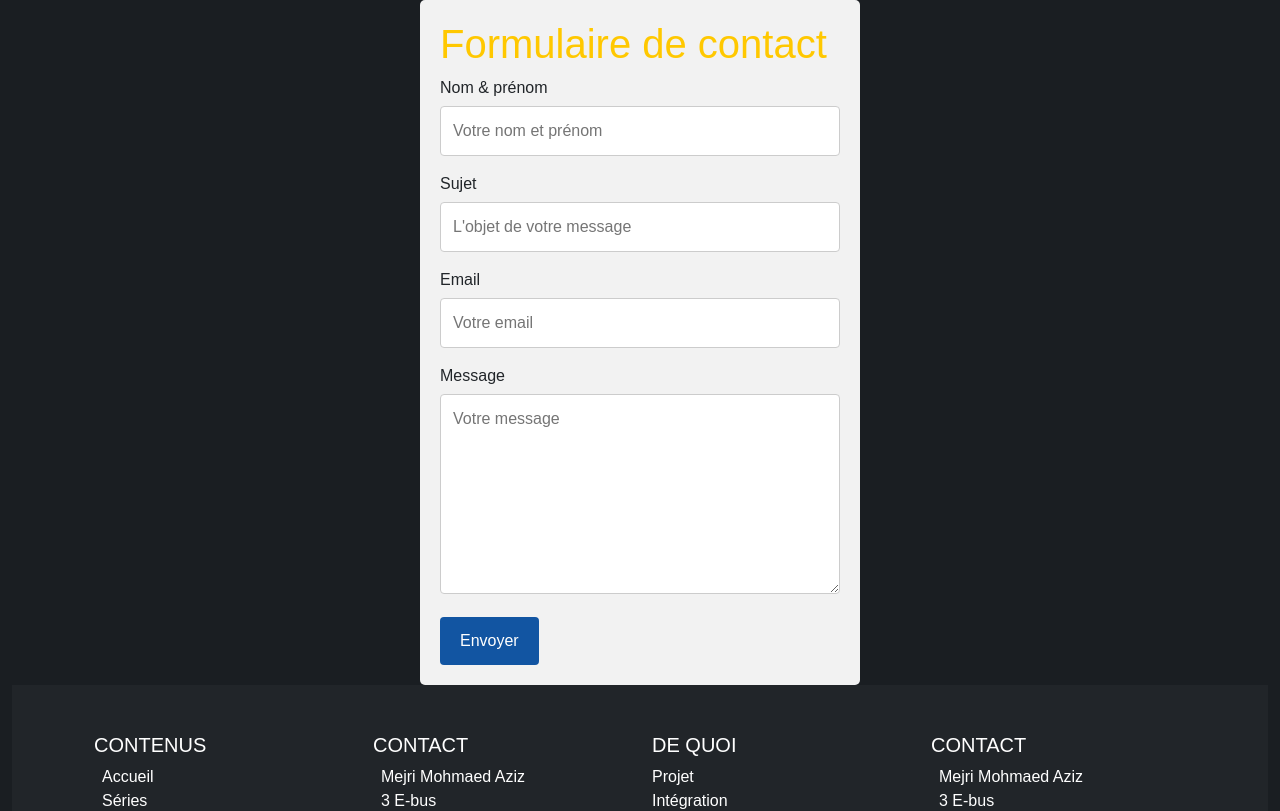
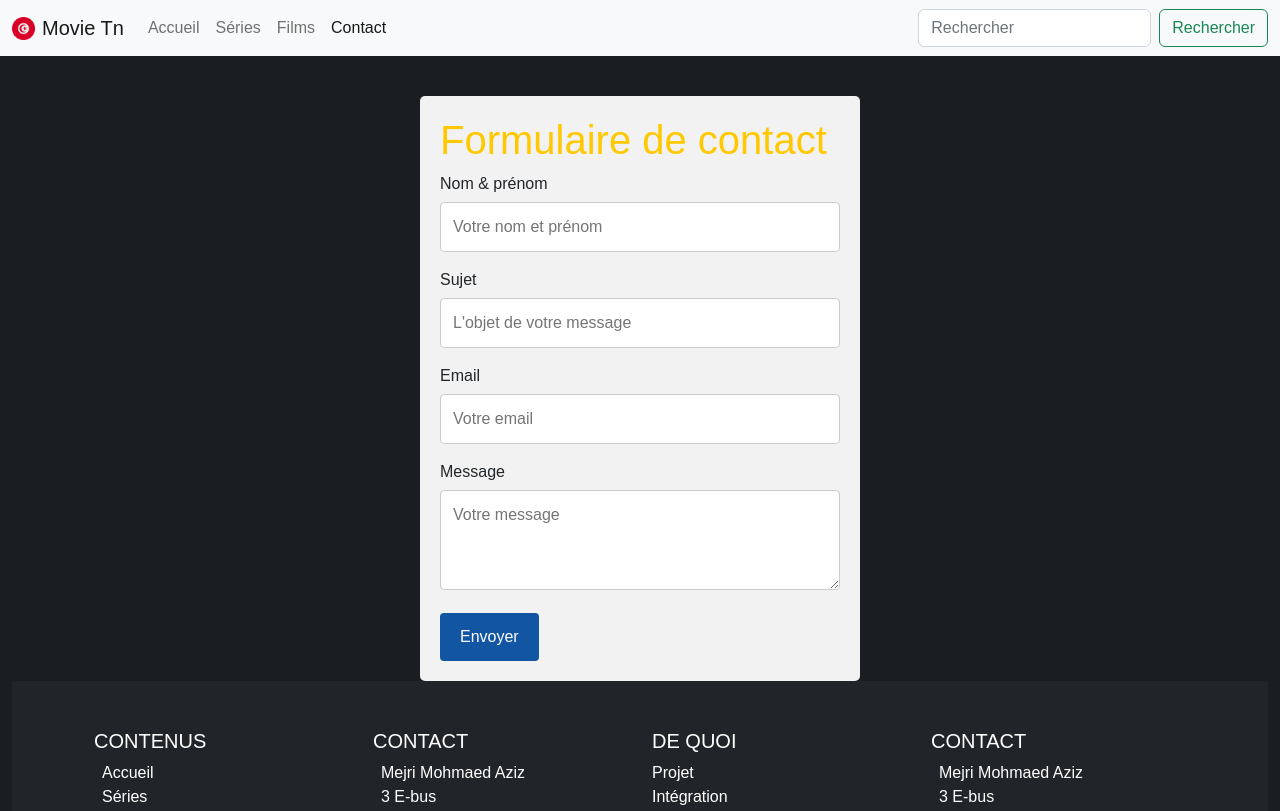
Before and after one commit to Aziz30Mejri/movie-tn, a React (Create React App) app: page /contact in a window 1280 px wide. Shown: the top 811 px of the page. Built offline with nearby package versions, Linux system fonts and the light colour scheme; the HTML template or start-up script is replaced by a standard one.

Commit message:
Engagement initial

```diff
--- a/src/components/Pages/Contact/Contact.js
+++ b/src/components/Pages/Contact/Contact.js
@@ -1,27 +1,24 @@
-import React from 'react'
-import './Contact.css'
-
+import React from 'react';
+import './Contact.css';
+import Header from '../../Header';
 
 const Contact = () => {
   return (
-    <div class="containers">
+    <div><Header/>
+    <div class="containers" style={{marginTop: "40px"}}>
     <h1>Formulaire de contact</h1>
     <form action="/action_page.php">
       <label for="fname">Nom & prénom</label>
       <input type="text" id="fname" name="firstname" placeholder="Votre nom et prénom" />
-
       <label for="sujet">Sujet</label>
       <input type="text" id="sujet" name="sujet" placeholder="L'objet de votre message" />
-
       <label for="emailAddress">Email</label>
       <input id="emailAddress" type="email" name="email" placeholder="Votre email" />
-
-
       <label for="subject">Message</label>
-      <textarea id="subject" name="subject" placeholder="Votre message" style={{height:"200px"}}></textarea>
-
+      <textarea id="subject" name="subject" placeholder="Votre message" style={{height:"100px"}}></textarea>
       <input type="submit" value="Envoyer"/>
     </form>
+  </div>
   </div>
   );
 }
```
